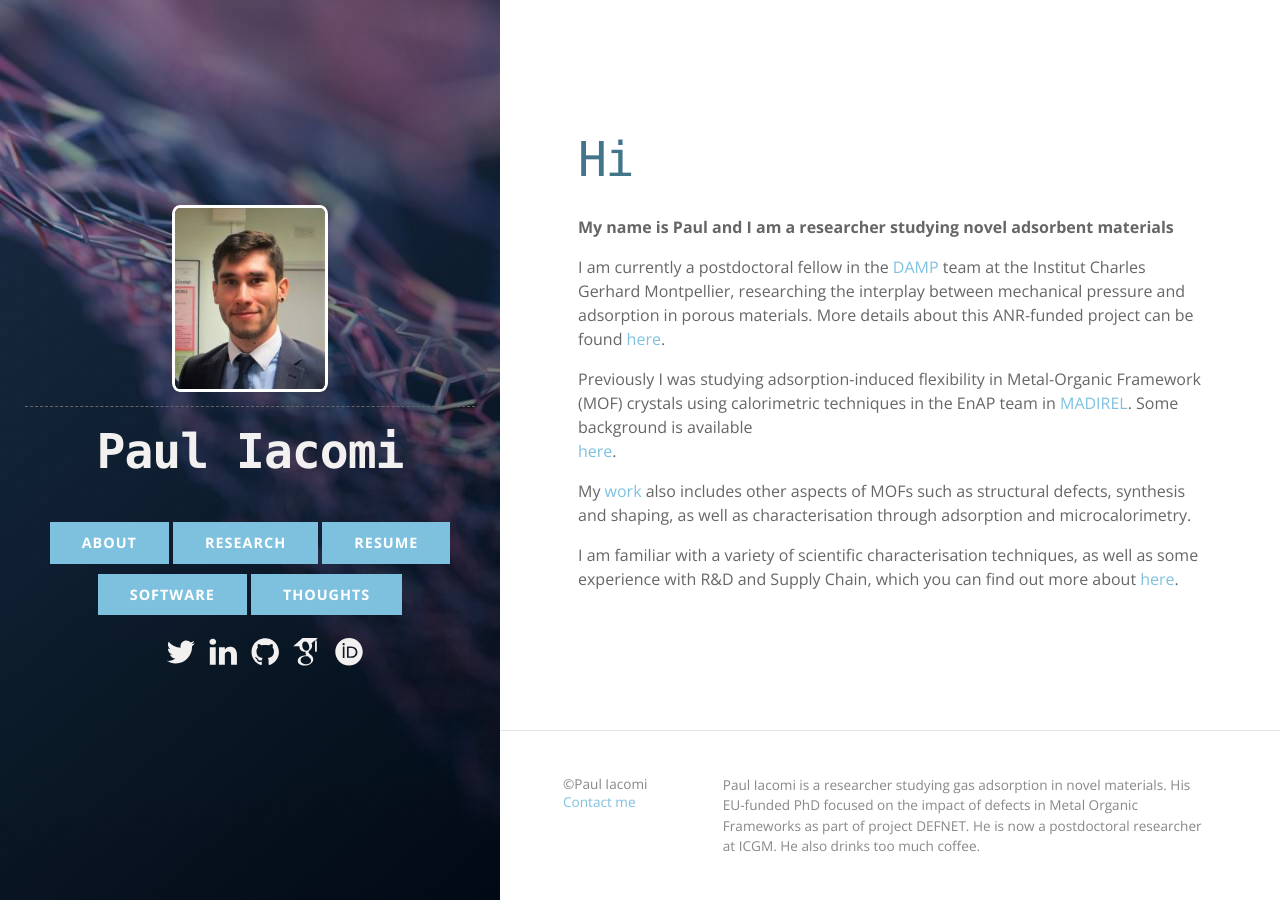
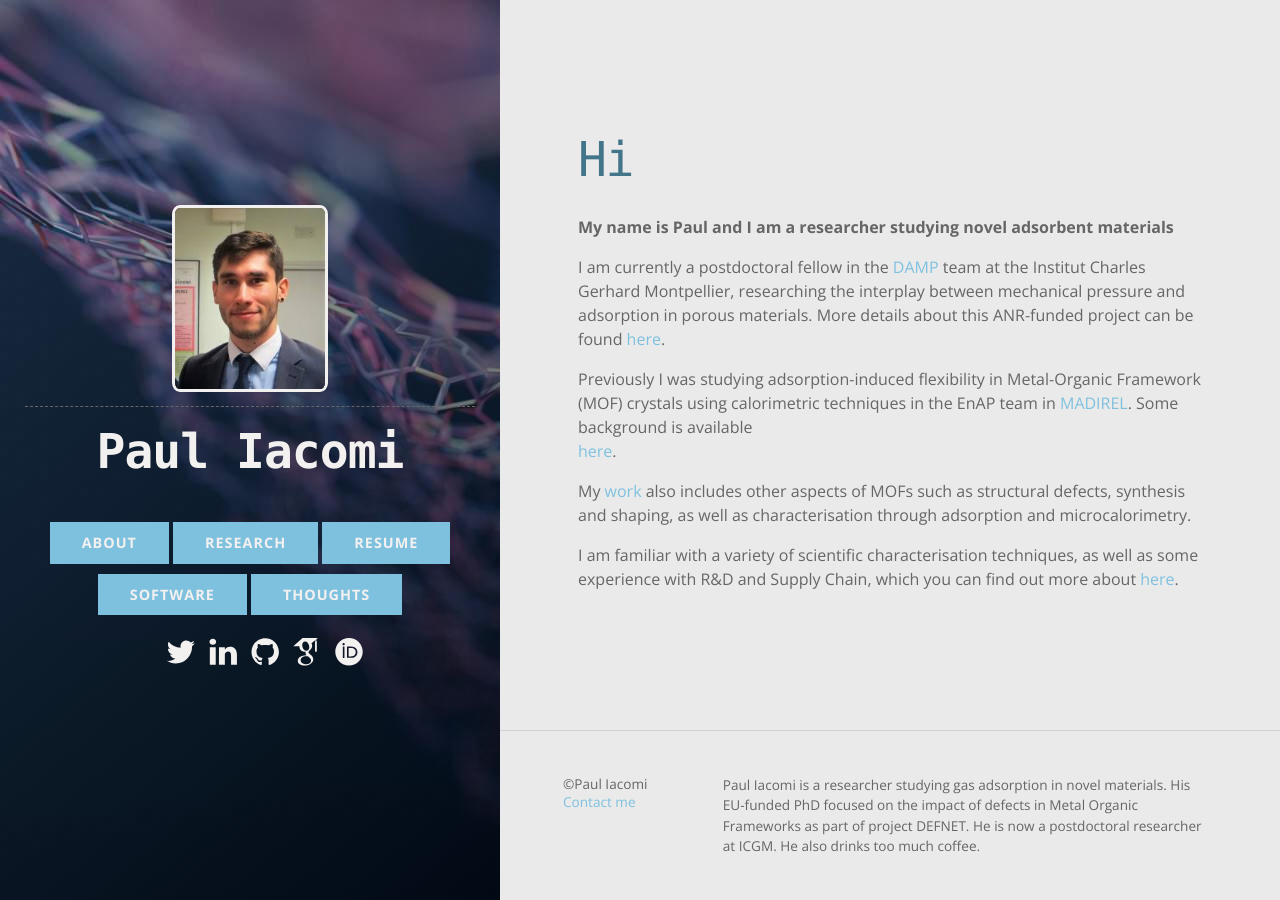
Before and after one commit to pauliacomi/pauliacomi.github.com, a Jekyll site: the page built from index.md, in a window 1280 px wide. Built offline with Jekyll 4.4.1, drawn with Linux system fonts in a browser that asks for light colours; our own code applies the rules of GitHub Pages for plain Markdown files.

Commit message:
standardized variables

```diff
--- a/_includes/footer.html
+++ b/_includes/footer.html
@@ -1,5 +1,4 @@
 <footer class="footer">
-    <data class="u-url" href="{{ "/" | relative_url }}"></data>
 
     <div class="footer-col-wrapper">
 
--- a/_sass/_default_colors.scss
+++ b/_sass/_default_colors.scss
@@ -20,15 +20,40 @@
 $test-blue-1: hsl(200, 21%, 84%);
 $test-blue-2: hsl(200, 26%, 91%);
 
+// Chosen pallette
+
+$background-light: $gallery;
+$background-dark: $dove-grey;
+
+$text-light: $gallery;
+$text-dark: $dove-grey;
+
+$accent-light: $light-blue;
+$accent-medium: $hippie-blue;
+$accent-dark: $dark-blue;
+
+$accent-bright: $white;
+$accent-dull: $cod-grey;
+
 // Applied colors
 
+// Body
+$body-background: $background-light !default;
+$body-foreground: $background-dark !default;
+
+// Body
+$header-color: $grey !default;
 $header-background: $test-blue-2 !default;
-$header-background-2: $test-blue-1 !default;
-$body-background: $gallery !default;
-$body-foreground: $dove-grey !default;
-$header: $grey !default;
-$blockquote-color: $dove-grey !default;
-$blockquote-border: $dove-grey !default;
 
+// Buttons
+$btn-background: $accent-light !default;
+$btn-hover: $accent-dark !default;
+$btn-text: $white !default;
+
+// Quotes
+$blockquote-color: $background-dark !default;
+$blockquote-border: $background-dark !default;
+
+// Code highlighting
 $code-bg-color: #f3f6fa !default;
 $code-text-color: #567482 !default;
--- a/_sass/_vars.scss
+++ b/_sass/_vars.scss
@@ -1,5 +1,3 @@
-$med-width: 400;
-
 // Font units
 $spacing-unit: 30px !default;
 $base-font-size: 1em !default;
@@ -12,6 +10,7 @@
 // Width of the content area
 $header-width: 500px !default;
 $content-width: 1200px !default;
+$content-inner-width: 1000px !default;
 
 $on-small: 700px !default;
 $on-medium: 900px !default;
--- a/_sass/layout.scss
+++ b/_sass/layout.scss
@@ -28,7 +28,7 @@
 }
 .profile-picture {
   width: $profile-image-size;
-  border: 3px solid #ffffff;
+  border: 3px solid $accent-bright;
   border-radius: 5%;
   @include small {
     width: $profile-image-size - 50;
@@ -42,7 +42,7 @@
   display: inline-block;
   font-weight: bold;
   font-family: Monaco, "Bitstream Vera Sans Mono", "Lucida Console", Terminal, monospace;
-  color: $white;
+  color: $accent-bright;
   letter-spacing: -1px;
 
   @include large {
@@ -137,11 +137,12 @@
 }
 
 .footer-col-wrapper {
-  @include relative-font-size(0.85);
-  color: $grey;
+  color: $background-dark;
   margin-left: -$spacing-unit / 2;
   display: flex;
   flex-flow: row wrap;
+  max-width: $content-inner-width;
+  @include relative-font-size(0.85);
 }
 
 .footer-col {
@@ -187,11 +188,11 @@
 
   h1 {
     @include relative-font-size(3);
-    color: $dark-blue;
+    color: $accent-dark;
   }
   h2 {
     @include relative-font-size(2.2);
-    color: $hippie-blue;
+    color: $accent-medium;
   }
   h3 {
     @include relative-font-size(1.8);
@@ -207,7 +208,7 @@
   h6 {
     @include relative-font-size(0.9);
     text-transform: uppercase;
-    color: #999;
+    color: $text-dark;
     margin: 0 0 5px 0;
   }
   img {
@@ -219,17 +220,13 @@
 .outer-container {
   margin: 0 10%;
   padding: 50px 0;
-  max-width: 1000px;
+  max-width: $content-inner-width;
   display: flex;
   align-items: center;
 
   // top
   flex: 1 auto;
   flex-grow: 1;
-
-  @include large {
-    max-width: $med-width;
-  }
 
   @include medium {
     max-width: 83%;
@@ -265,7 +262,7 @@
 
 .post-meta {
   font-size: $small-font-size;
-  color: $grey;
+  color: $text-dark;
 }
 
 .post-link {
--- a/_sass/main.scss
+++ b/_sass/main.scss
@@ -48,6 +48,7 @@
   }
 
   // other attributes
+  background: $body-background;
   color: $body-foreground;
   font-size: $base-font-size;
   line-height: $base-line-height;
@@ -70,7 +71,7 @@
   margin: 0 0 20px;
   font-weight: normal;
   font-family: Monaco, "Bitstream Vera Sans Mono", "Lucida Console", Terminal, monospace;
-  color: $header;
+  color: $header-color;
   letter-spacing: -0.03em;
 }
 
@@ -98,7 +99,8 @@
 /* Code Highlighting */
 
 pre {
-  background: $white;
+  background: $code-bg-color;
+  color: $code-text-color;
   border: 1px solid $cod-grey;
   padding: 10px;
   font: 1rem Consolas, "Liberation Mono", Menlo, Courier, monospace;
@@ -107,18 +109,15 @@
   word-wrap: normal;
   overflow: auto;
   overflow-y: hidden;
-  color: $code-text-color;
-  background-color: $code-bg-color;
 }
 
 code.highlighter-rouge {
-  background: $white;
+  background: $code-bg-color;
+  color: $code-text-color;
   border: 1px solid $gallery;
   padding: 0px 3px;
   margin: 0px -3px;
   border-radius: 2px;
-  color: $code-text-color;
-  background-color: $code-bg-color;
 }
 
 /* Tables */
@@ -161,22 +160,12 @@
   text-decoration: none;
   transition: background-color 0.25s;
   white-space: inherit;
-  background: $light-blue;
-  color: #fff;
+  background: $btn-background;
+  color: $btn-text;
   font-weight: 700;
 
-  // &:before {
-  //   content:"";
-  //   position:absolute;
-  //   top:0;
-  //   left:0;
-  //   width:15px;
-  //   height:100%;
-  //   background: $dark-blue;
-  // }
-
   &:hover {
-    background-color: $dark-blue;
+    background-color: $btn-hover;
   }
 
   @include large {
@@ -203,7 +192,7 @@
 /* Links */
 
 a {
-  color: $light-blue;
+  color: $accent-light;
   text-decoration: none;
 }
 a:hover {
@@ -213,7 +202,7 @@
 /* Icons */
 
 .white {
-  color: $white;
+  color: $accent-bright;
 }
 
 .svg-icon {
```
